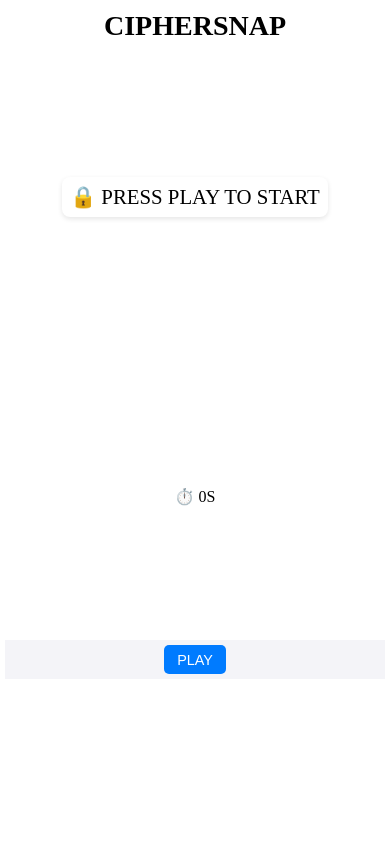
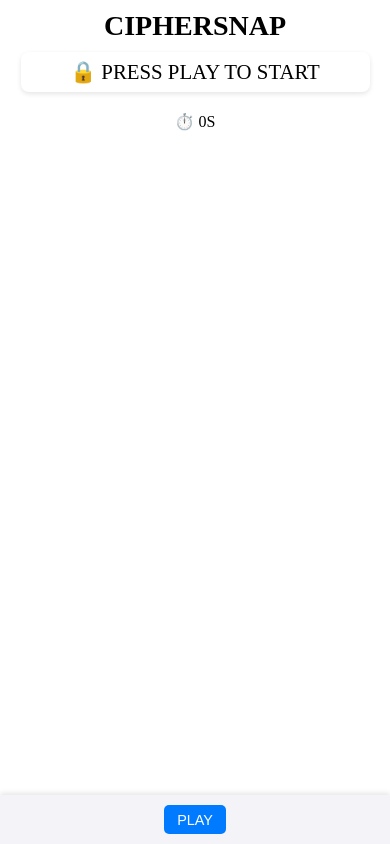
Before and after one commit to magicoh/redface-games, a plain HTML site: page ciphersnap.html in a window 390 px wide. Drawn offline with Linux system fonts and the light colour scheme.

Commit message:
Update ciphersnap.html

```diff
--- a/ciphersnap.html
+++ b/ciphersnap.html
@@ -5,26 +5,24 @@
   <meta name="viewport" content="width=device-width, initial-scale=1.0" />
   <title>CipherSnap</title>
   <style>
-    /* Allow the page to scroll so that it can shrink when the keyboard is open */
+    /* Basic reset */
     html, body {
+      margin: 0;
+      padding: 0;
       height: 100%;
-      margin: 0;
       overflow-y: auto;
     }
-    /* Main container with flexible height */
+    /* Main scrollable content */
     .container {
-      min-height: 100vh;
-      display: flex;
-      flex-direction: column;
-      align-items: center;
-      justify-content: space-between;
       box-sizing: border-box;
       padding: 10px;
+      padding-bottom: 90px; /* leave room for the fixed footer */
     }
     h1 {
       margin: 0;
       font-size: 2rem;
       text-transform: uppercase;
+      text-align: center;
     }
     #cipher {
       font-size: 1.5rem;
@@ -35,6 +33,7 @@
       text-align: center;
       text-transform: uppercase;
       max-width: 90%;
+      margin: 10px auto;
       word-wrap: break-word;
     }
     #inputArea {
@@ -42,8 +41,9 @@
       flex-wrap: wrap;
       gap: 0.5rem;
       justify-content: center;
+      margin: 10px auto;
     }
-    /* Group letters of each word together */
+    /* Group letters of each word together so they never break mid-word */
     .word-container {
       display: inline-flex;
       white-space: nowrap;
@@ -70,14 +70,34 @@
     #timer {
       font-size: 1.2rem;
       text-transform: uppercase;
+      text-align: center;
+      margin: 10px 0;
     }
-    /* Button group in normal flow */
+    #endMessage {
+      font-size: 1.2rem;
+      text-align: center;
+      white-space: pre-line;
+      text-transform: uppercase;
+      margin: 10px;
+    }
+    /* Fixed footer for controls */
+    .footer {
+      position: fixed;
+      bottom: 0;
+      left: 0;
+      right: 0;
+      background: #f4f4f8;
+      padding: 10px;
+      box-shadow: 0 -2px 5px rgba(0,0,0,0.1);
+      display: flex;
+      justify-content: center;
+      z-index: 1000;
+    }
     .button-group {
       display: flex;
       flex-wrap: wrap;
       gap: 0.5rem;
       justify-content: center;
-      width: 100%;
     }
     button {
       padding: 0.5rem 1rem;
@@ -97,24 +117,8 @@
       background: #aaa;
       cursor: not-allowed;
     }
-    #endMessage {
-      font-size: 1.2rem;
-      text-align: center;
-      white-space: pre-line;
-      text-transform: uppercase;
-      margin: 10px;
-    }
-    /* Mobile adjustments */
+    /* Responsive adjustments for smaller screens */
     @media (max-width: 600px) {
-      /* Make the button group sticky at the top so it's always visible */
-      .button-group {
-        position: sticky;
-        top: 0;
-        z-index: 1000;
-        background: #f4f4f8;
-        padding: 5px;
-      }
-      /* Reduce sizes */
       .char-box {
         width: 2rem;
         height: 2rem;
@@ -143,7 +147,11 @@
     <div id="cipher">🔒 Press Play to start</div>
     <div id="inputArea"></div>
     <div id="timer">⏱️ 0s</div>
-    <!-- Button group; on mobile, this is sticky at the top -->
+    <div id="endMessage"></div>
+    <button id="shareBtn" style="display:none;">📤 Share</button>
+  </div>
+  <!-- Fixed footer for controls -->
+  <div class="footer">
     <div class="button-group">
       <button id="playBtn">Play</button>
       <button id="hint" style="display:none;">Hint (-0 pts)</button>
@@ -151,8 +159,6 @@
       <button id="revealBtn" style="display:none;">Reveal Answer</button>
       <button id="checkBtn" style="display:none;" disabled>Check Letters</button>
     </div>
-    <div id="endMessage"></div>
-    <button id="shareBtn" style="display:none;">📤 Share</button>
   </div>
 
   <script>
@@ -342,14 +348,14 @@
           input.addEventListener('input', function() {
             this.value = this.value.toUpperCase();
           });
-          // Clear the existing value when manually focused.
+          // When an input is manually focused, clear its value.
           input.addEventListener('focus', function() {
             this.value = "";
           });
           wordContainer.appendChild(input);
         });
         inputArea.appendChild(wordContainer);
-        if(wordIndex < words.length - 1) {
+        if (wordIndex < words.length - 1) {
           const spacer = document.createElement('div');
           spacer.className = "word-space";
           inputArea.appendChild(spacer);
```
